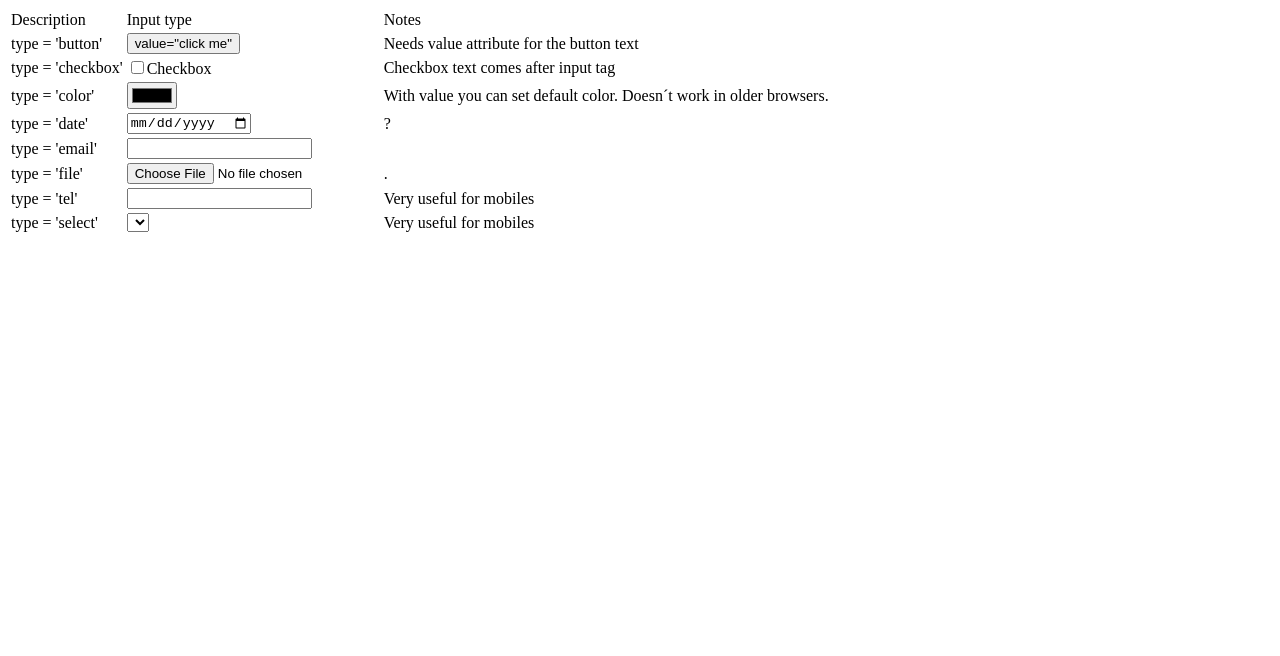
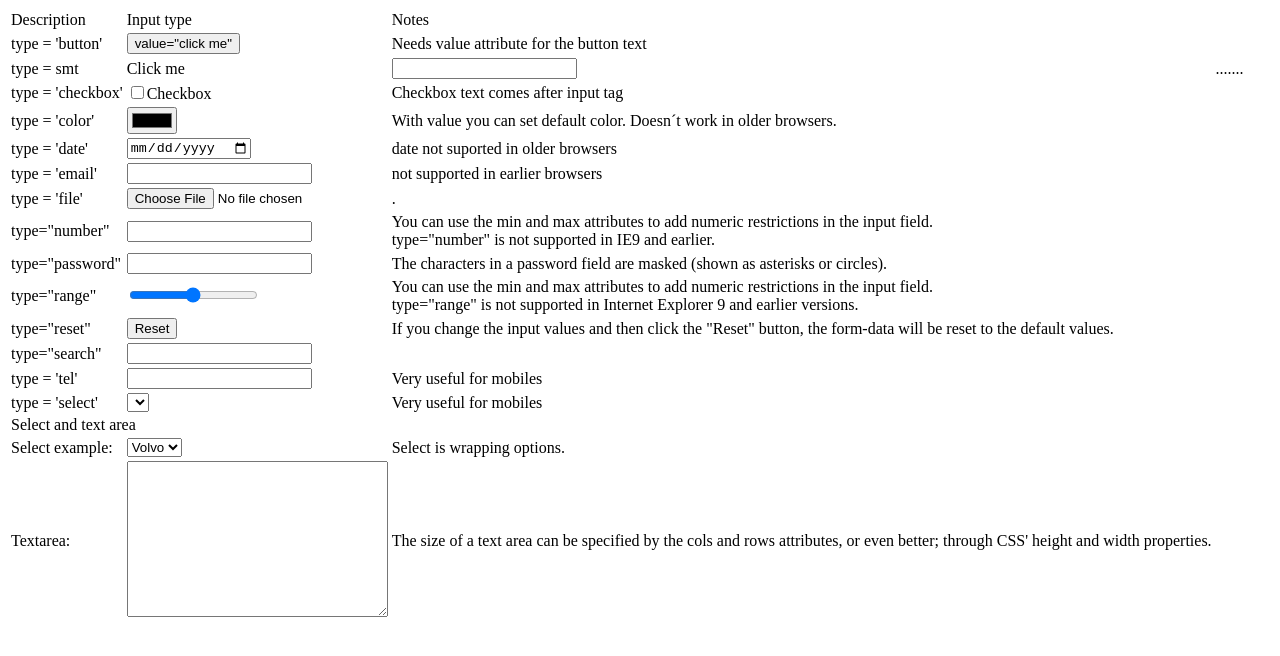
Before and after one commit to Laura-Jarventie/HTML_CSS, a plain HTML site: page 3 lesson/input_types.html in a window 1280 px wide. Drawn offline with Linux system fonts and the light colour scheme.

Commit message:
portfolio update

```diff
--- a/3 lesson/input_types.html
+++ b/3 lesson/input_types.html
@@ -23,7 +23,14 @@
           <td>type = 'button'</td>
           <td><button>value="click me"</button></td>
           <td>Needs value attribute for the button text</td>
-
+        </tr>
+        <!-- you could place the click me text anywhere and by clickin that the user gets to the page -->
+        <tr>
+          <td>type = smt </td>
+          <td><label for="username">Click me</label></td>
+          <td>
+          <input type="text" id="username"/></td>
+          <td>.......</td>
         </tr>
         <tr>
           <td>type = 'checkbox'</td>
@@ -38,12 +45,12 @@
         <tr>
             <td>type = 'date'</td>
             <td><input type="date"></input type="date"></td>
-            <td>?</td>
+            <td>date not suported in older browsers</td>
           </tr>
           <tr>
             <td>type = 'email'</td>
             <td><input type="email"/></input type="email"/></td>
-            <td></td>
+            <td>not supported in earlier browsers</td>
           </tr>
           <tr>
             <td>type = 'file'</td>
@@ -52,14 +59,78 @@
             <td>.</td>
           </tr>
           <tr>
+            <td>type="number"</td>
+            <td><input type="number" /></td>
+            <td>
+              You can use the min and max attributes to add numeric restrictions
+              in the input field. <br />type="number" is not supported in IE9 and
+              earlier.
+            </td>
+          </tr>
+          <tr>
+            <td>type="password"</td>
+            <td><input type="password" /></td>
+            <td>
+              The characters in a password field are masked (shown as asterisks or
+              circles).
+            </td>
+          </tr>
+          <tr>
+            <td>type="range"</td>
+            <td><input type="range" /></td>
+            <td>
+              You can use the min and max attributes to add numeric restrictions
+              in the input field. <br />type="range" is not supported in Internet
+              Explorer 9 and earlier versions.
+            </td>
+          </tr>
+          <tr>
+            <td>type="reset"</td>
+            <td><input type="reset" /></td>
+            <td>
+              If you change the input values and then click the "Reset" button,
+              the form-data will be reset to the default values.
+            </td>
+          </tr>
+          <tr>
+            <td>type="search"</td>
+            <td><input type="search" /></td>
+            <td></td>
+          </tr>
+          <tr>
             <td>type = 'tel'</td>
             <td><input type="tel" value=""/></td>
             <td>Very useful for mobiles</td>
           </tr>
           <tr>
             <td>type = 'select'</td>
-            <td><select>select name = "cars"</td>
+            <td><select>select name = "something"</td>
             <td>Very useful for mobiles</td>
+          </tr>
+          <!-- this makes the horizontal "brake" in middle of page -->
+          <tr>
+            <td class="center" colspan="3">Select and text area</td>
+          </tr>
+          <tr>
+            <td>Select example:</td>
+            <td>
+              <select name="cars">
+                <option value="volvo">Volvo</option>
+                <option value="saab">Saab</option>
+                <option value="fiat">Fiat</option>
+                <option value="audi">Audi</option>
+              </select>
+            </td>
+            <td>Select is wrapping options.</td>
+          </tr>
+          <tr>
+            <td>Textarea:</td>
+            <td><textarea cols="30" rows="10"></textarea></td>
+            <td>
+              The size of a text area can be specified by the cols and rows
+              attributes, or even better; through CSS' height and width
+              properties.
+            </td>
           </tr>
       </table>
     </div>
--- a/Portfolio project/portfolio.css
+++ b/Portfolio project/portfolio.css
@@ -1,13 +1,39 @@
 * {
-  margin: 0%;
-  padding: 0%;
+  margin: 0;
+  padding: 0;
+  box-sizing: border-box;
+}
+
+body {
+  color: #343434;
+  font-family: "Noto Serif", sans-serif;
+  line-height: 2;
+  max-width: 1000px;
+  position: center;
+  background-position: bottom center;
+}
+
+a {
+  color: #343434;
+}
+
+main {
+  background-color: #f8eada;
 }
 
 header {
   font-size: 20px;
-  background-color: thistle;
+  background-color: #30d6cc;
   text-align: center;
   padding: 10px;
+  color: #343434;
+  height: 150px;
+}
+
+.Hero-banner {
+  height: 300px;
+  text-align: vertical-center;
+  margin-top: 100px;
 }
 
 li {
@@ -17,12 +43,6 @@ li {
 
 html {
   scroll-behavior: smooth;
-  font: ;
-}
-
-body {
-  background-color: bisque;
-  color: darkblue;
 }
 
 h1 {
@@ -32,18 +52,42 @@ h1 {
 }
 
 section {
-  margin: 0px;
-  padding-bottom: 140px;
-  border-top: 2px solid black;
-  border-bottom: 2px solid black;
+  margin-top: ;
+  padding-top: 20px;
+  padding-bottom: 100px;
+  border-top: 1px solid black;
+  border-bottom: 1px solid black;
 }
 
-img {
+img.past {
   float: left;
+  margin: 20px;
+}
+
+img.future {
+  float: left;
+  margin: 20px;
+}
+
+img.present {
+  float: right;
   margin: 20px;
 }
 
 footer {
   text-align: center;
   margin: 20px;
+  font-size: 15px;
 }
+
+input {
+  margin-right: 20px;
+}
+
+button {
+  margin-left: 30px;
+  font-size: 20px;
+  border-radius: 5px;
+  padding: 10px;
+  margin-bottom: 20px;
+}
```
Also changed, not shown: 3 lesson/sign-up_task_5.html (renamed from 3 lesson/task_5.html, +1 -1 lines), Portfolio project/portfolio.html (+55 -31 lines).
